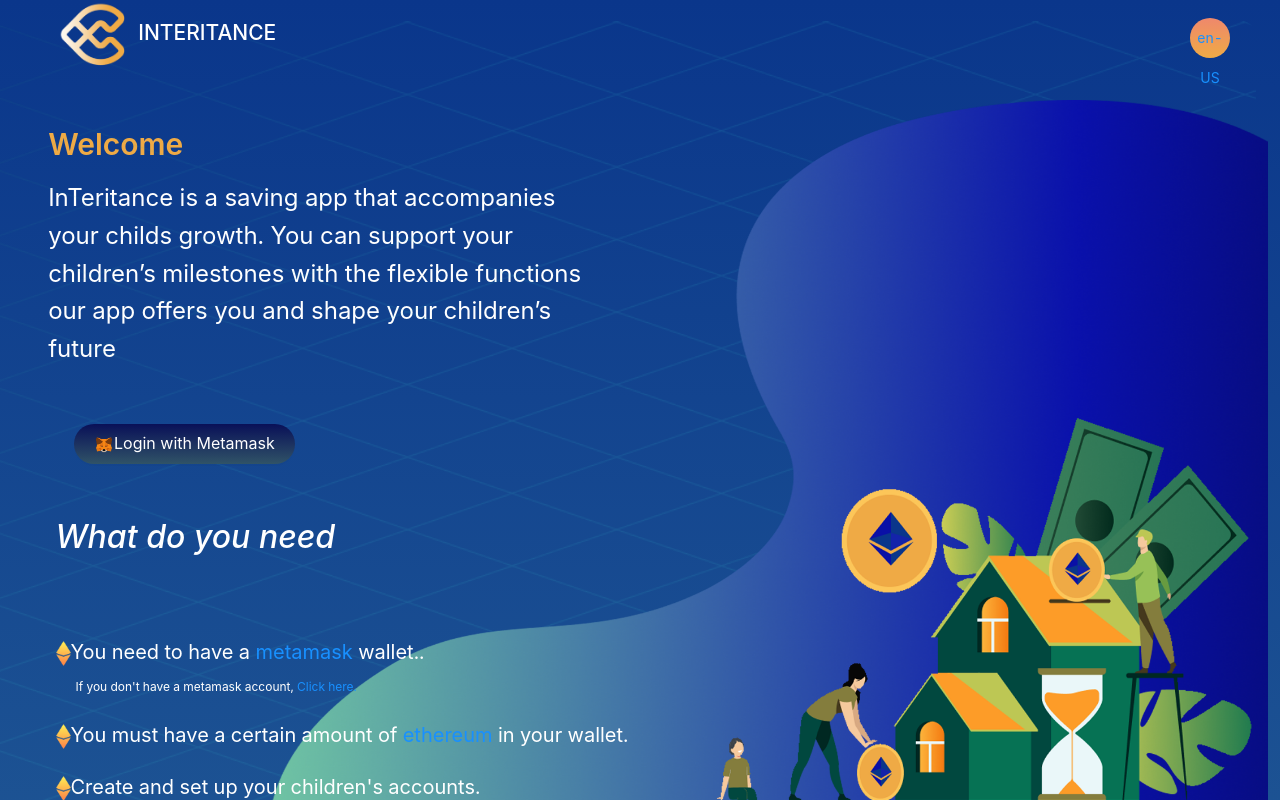
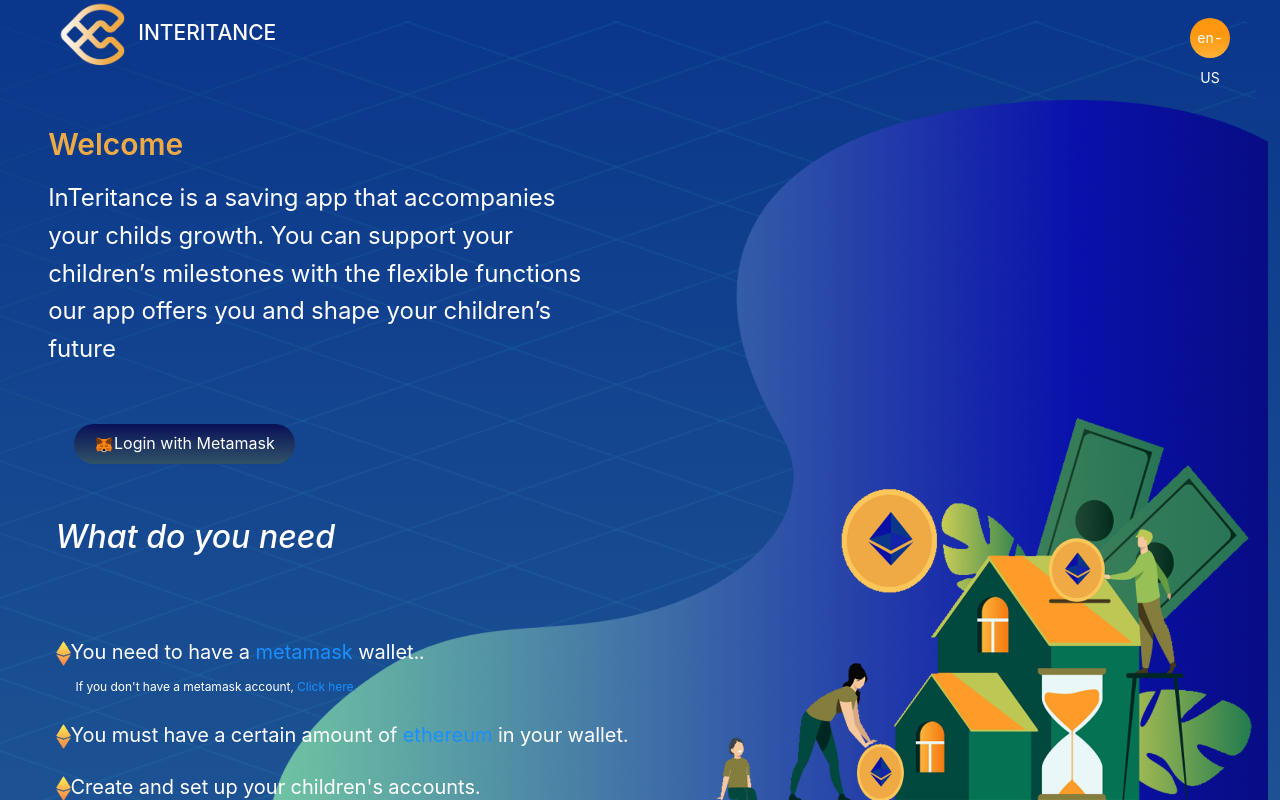
Before and after one commit to arda-serim/InfinityApp, a React (Create React App) app: page / in a window 1280 px wide. Shown: the top 800 px of the page. Built offline with nearby package versions, Linux system fonts and the light colour scheme.

Commit message:
dil butonu css düzenlemesi

```diff
--- a/src/App.css
+++ b/src/App.css
@@ -69,7 +69,7 @@
 }
 
 .ant-typography a {
-   color: #FFFFFF;
+   color: white;
    outline: none;
    cursor: pointer;
    transition: color .3s;
@@ -79,3 +79,15 @@
 input {
    text-align: center;
 }
+
+a.ant-typography:hover {
+   color: white;
+}
+
+.ant-typography a, a.ant-typography {
+   color: white;
+   outline: none;
+   cursor: pointer;
+   transition: color .3s;
+   text-decoration: none;
+}
--- a/src/Components/Navbar.tsx
+++ b/src/Components/Navbar.tsx
@@ -39,12 +39,14 @@
    height: '40px',
    //background: 'linear-gradient(180deg, #EFAA45 0%, rgba(217, 217, 217, 0) 100%)',
    //background: 'linear-gradient(to bottom right, #336600 0%, #009999 100%)',
-   background: "linear-gradient(#EF886C, #EFAA45)",
+   //background: "linear-gradient(#EF886C, #EFAA45)",
+   background: 'linear-gradient(180deg, #FF980E 41.67%, #FDB137 100%)',
    borderRadius: '20px',
    textAlign: "center",
    justifyContent: 'center',
    alignItems: "center",
    lineHeight: "40px",
+   textColor : 'white'
 } as React.CSSProperties;
 
 
```
